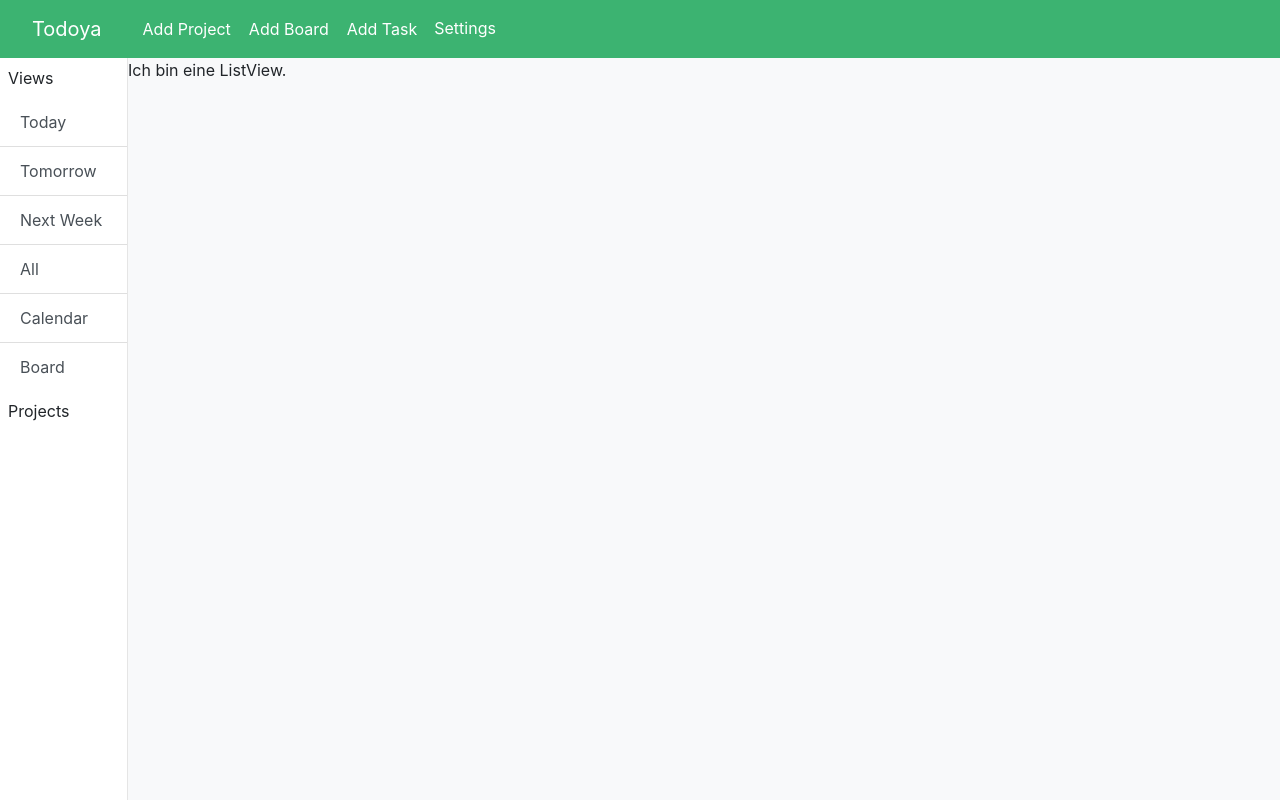
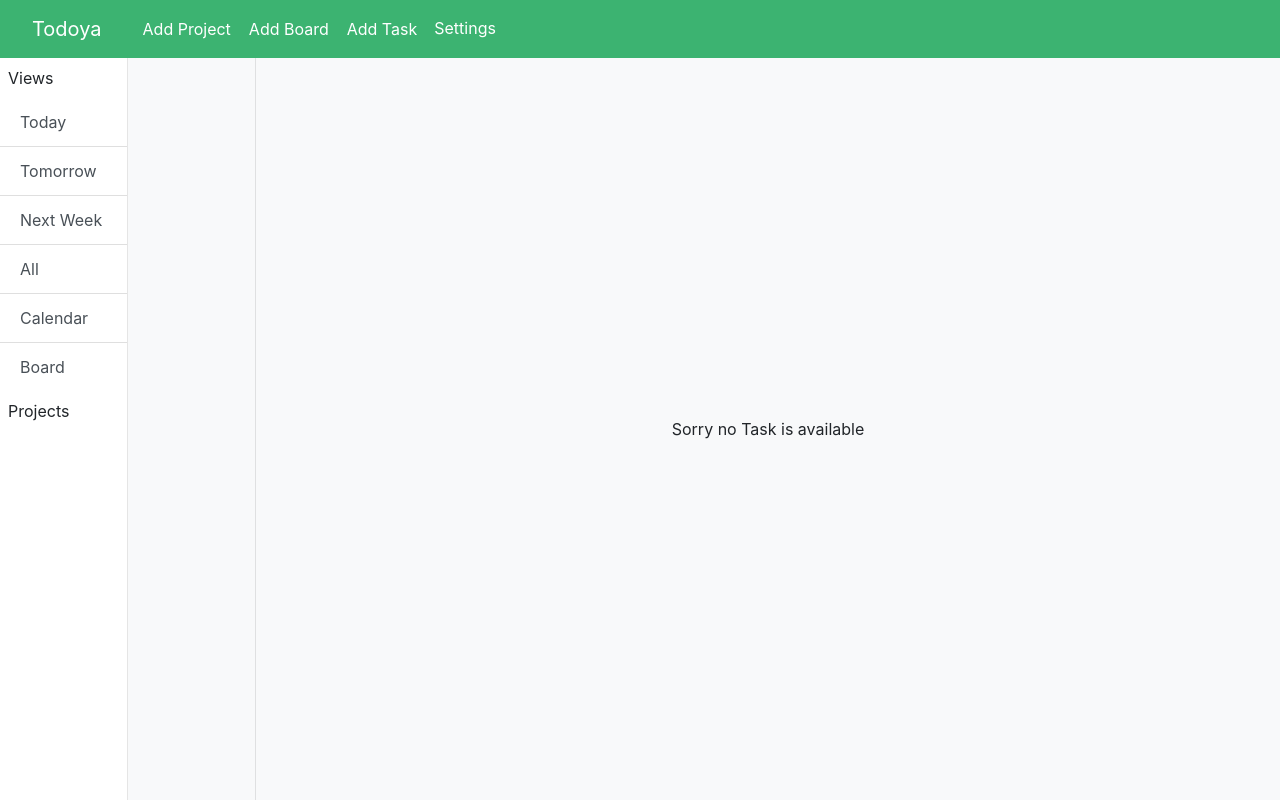
Before and after one commit to mytlogos/todoya, a Vue app in the folder frontend/: page /list in a window 1280 px wide. Built offline with nearby package versions, Linux system fonts and the light colour scheme.

Commit message:
feat: add primitive listview

```diff
--- /dev/null
+++ b/frontend/src/components/task-item.vue
@@ -0,0 +1,36 @@
+<template>
+    <div>
+        <template v-if="task">
+            <h1>{{ task.title }}</h1>
+            <h3>Description</h3>
+            <p>{{ task.description }}</p>
+        </template>
+        <template v-else>
+            <span class="h-100 d-flex align-items-center justify-content-center">Sorry no Task is available</span>
+        </template>
+    </div>
+</template>
+
+<script lang="ts">
+import { Task } from "@/client";
+import { defineComponent, PropType } from "vue";
+export default defineComponent({
+    name: "TaskItem",
+    props: {
+        taskId: {
+            type: Number,
+            required: false
+        }
+    },
+    computed: {
+        task(): Task | undefined {
+            return this.$store.state.tasks.find(
+                task => this.taskId === task.id
+            );
+        }
+    }
+});
+</script>
+
+<style>
+</style>
--- a/frontend/src/views/Home.vue
+++ b/frontend/src/views/Home.vue
@@ -85,7 +85,7 @@ export default defineComponent({
     }
 });
 </script>
-<style scoped>
+<style>
 .left-sidebar {
     border-right: 1px solid rgba(0, 0, 0, 0.1);
     width: 10vw;
--- a/frontend/src/views/ListView.vue
+++ b/frontend/src/views/ListView.vue
@@ -1,17 +1,43 @@
 <template>
-  <div>
-      Ich bin eine ListView.
-  </div>
+    <div class="h-100">
+        <div class="d-flex h-100">
+            <div class="left-sidebar">
+                <ul class="list-group list-group-flush">
+                    <li
+                        v-for="task in tasks"
+                        :key="task.id"
+                        @click.left="selectedTaskId = task.id"
+                        class="list-group-item list-group-item-action"
+                    >
+                        {{ task.title }}
+                    </li>
+                </ul>
+            </div>
+            <task-item class="flex-fill" :taskId="selectedTaskId" />
+        </div>
+    </div>
 </template>
 
 <script lang="ts">
+import { Task } from "@/client";
+import taskItem from "@/components/task-item.vue";
 import { defineComponent } from "vue";
 
 export default defineComponent({
-    name: "ListView"
+    name: "ListView",
+    components: { taskItem },
+    data() {
+        return {
+            selectedTaskId: null as null | number
+        };
+    },
+    computed: {
+        tasks(): Task[] {
+            return this.$store.state.tasks;
+        }
+    }
 });
 </script>
 
 <style>
-
 </style>
```
